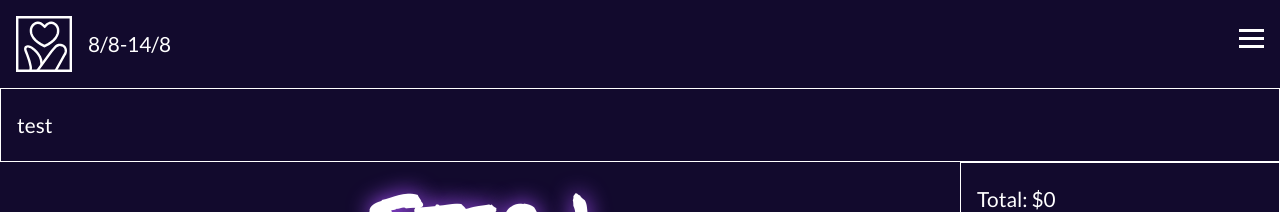
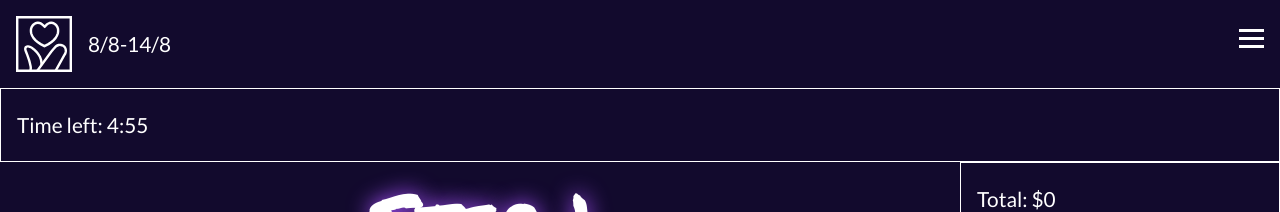
Before and after one commit to caro112f/hwaiting-booking, a React (Create React App) app: page /booking in a window 1280 px wide. Shown: the top 212 px of the page. Built offline with nearby package versions, Linux system fonts and the light colour scheme.

Commit message:
Timer working

```diff
--- a/src/components/Timer.jsx
+++ b/src/components/Timer.jsx
@@ -1,29 +1,39 @@
-import { useState, useEffect } from "react";
+import { useEffect, useState } from "react";
 
 export default function Timer(props) {
-  //   const [countDown, setCountDown] = useState(0);
+  const { initialMinute = 5, initialSeconds = 0 } = props;
+  const [minutes, setMinutes] = useState(initialMinute);
+  const [seconds, setSeconds] = useState(initialSeconds);
 
-  //   useEffect(() => {
-  //     setCountDown(60 * 5);
-  //     let timerId = setInterval(() => {
-  //       setCountDown((countDown) => countDown - 1);
-  //     }, 1000);
-  //     if (countDown < 0) {
-  //       clearInterval(timerId);
-  //     }
-  //   }, []);
-
-  //   const seconds = String(countDown % 60).padStart(2, 0);
-  //   const minutes = String(Math.floor(countDown / 60)).padStart(2, 0);
-
-  //   console.log(minutes, seconds);
+  useEffect(() => {
+    let myInterval = setInterval(() => {
+      if (seconds > 0) {
+        setSeconds(seconds - 1);
+      }
+      if (seconds === 0) {
+        if (minutes === 0) {
+          clearInterval(myInterval);
+        } else {
+          setMinutes(minutes - 1);
+          setSeconds(59);
+        }
+      }
+    }, 1000);
+    return () => {
+      clearInterval(myInterval);
+    };
+  });
 
   return (
-    <section className="timer-wrapper">
-      <p>test</p>
-      {/* <div className="timer">
-        Time: {minutes}:{seconds}
-      </div> */}
-    </section>
+    <div className="timer-wrapper">
+      <div className="timer">
+        {minutes === 0 && seconds === 0 ? null : (
+          <p>
+            {" "}
+            Time left: {minutes}:{seconds < 10 ? `0${seconds}` : seconds}
+          </p>
+        )}
+      </div>
+    </div>
   );
 }
```
